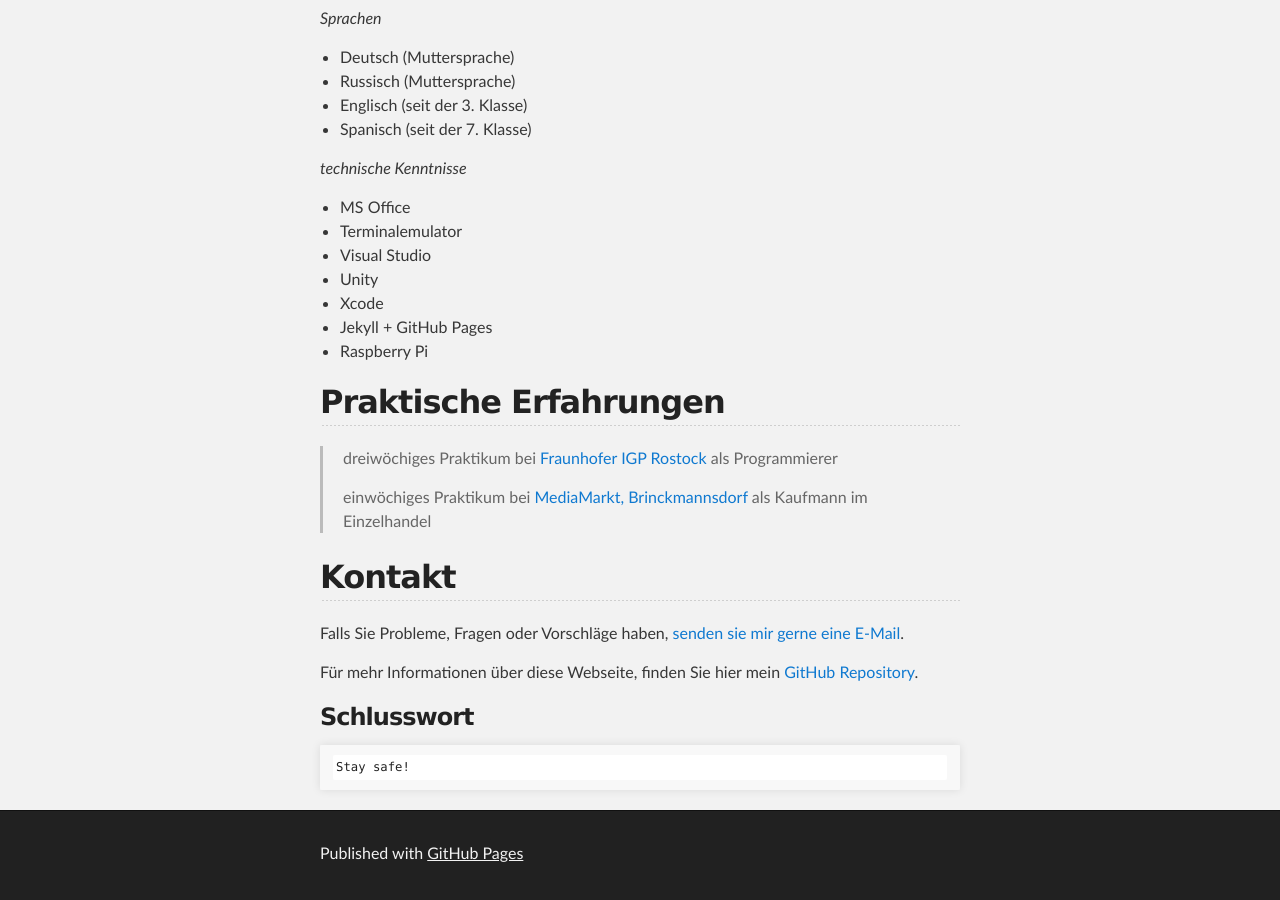
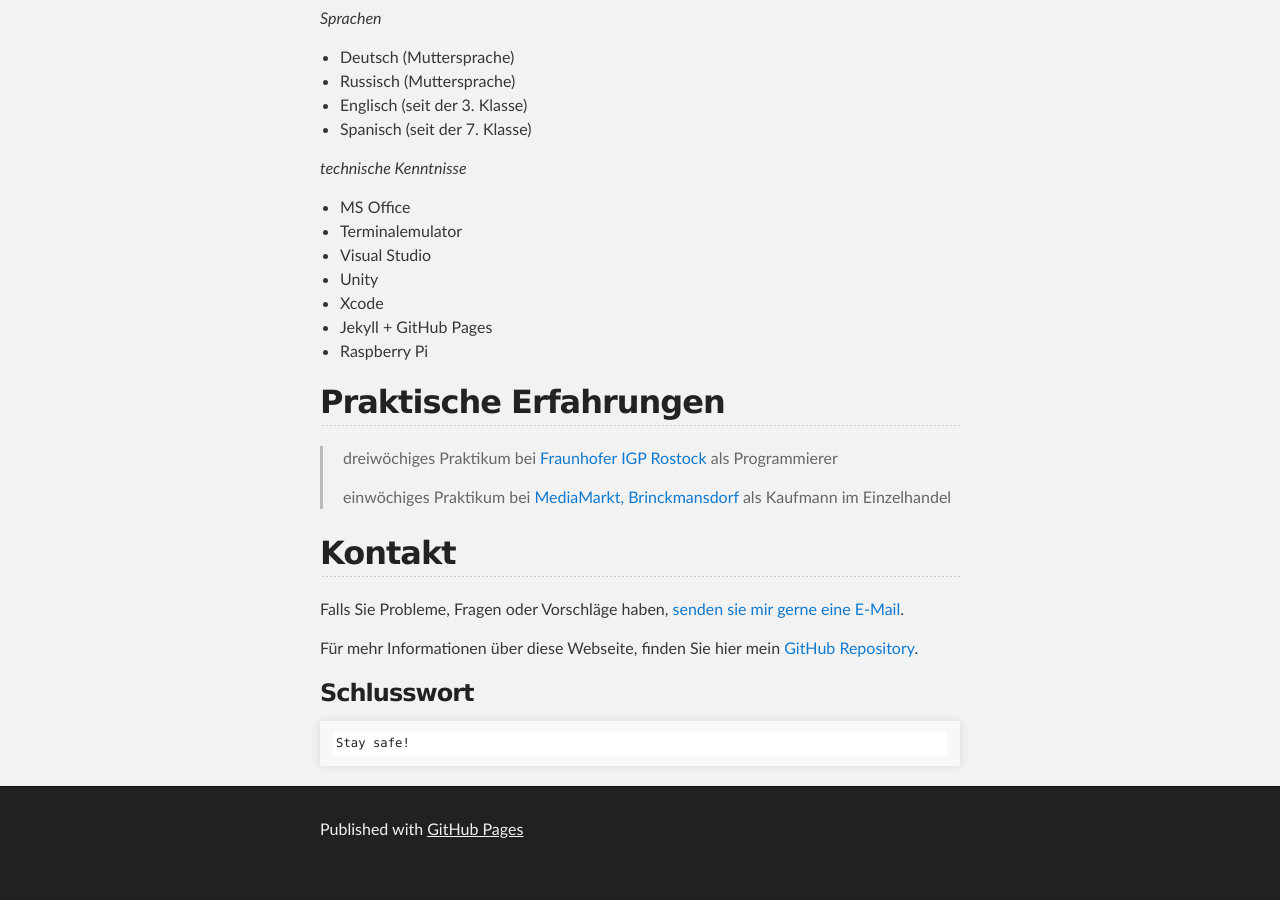
Before and after one commit to alexandersamoshyn/alexandersamoshyn.github.io, a Jekyll site: the page built from index.md, in a window 1280 px wide and 900 px high, scrolled down 580 px. Built offline with Jekyll 4.4.1, drawn with Linux system fonts in a browser that asks for light colours; after the commit the page ends 1456 px from its top, so only the background shows below that.

Commit message:
Rechtschreifehler

```diff
--- a/index.md
+++ b/index.md
@@ -40,7 +40,7 @@ Moin, ich bin Alexander, 16 Jahre alt und zurzeit gehe ich noch zur Schule. Zu m
 
 > dreiwöchiges Praktikum bei [Fraunhofer IGP Rostock](https://www.igp.fraunhofer.de) als Programmierer
 >
-> einwöchiges Praktikum bei [MediaMarkt, Brinckmannsdorf](https://www.mediamarkt.de/markt/rostock-brinckmansdorf) als Kaufmann im Einzelhandel
+> einwöchiges Praktikum bei [MediaMarkt, Brinckmansdorf](https://www.mediamarkt.de/markt/rostock-brinckmansdorf) als Kaufmann im Einzelhandel
 
 
 ## Kontakt
```
